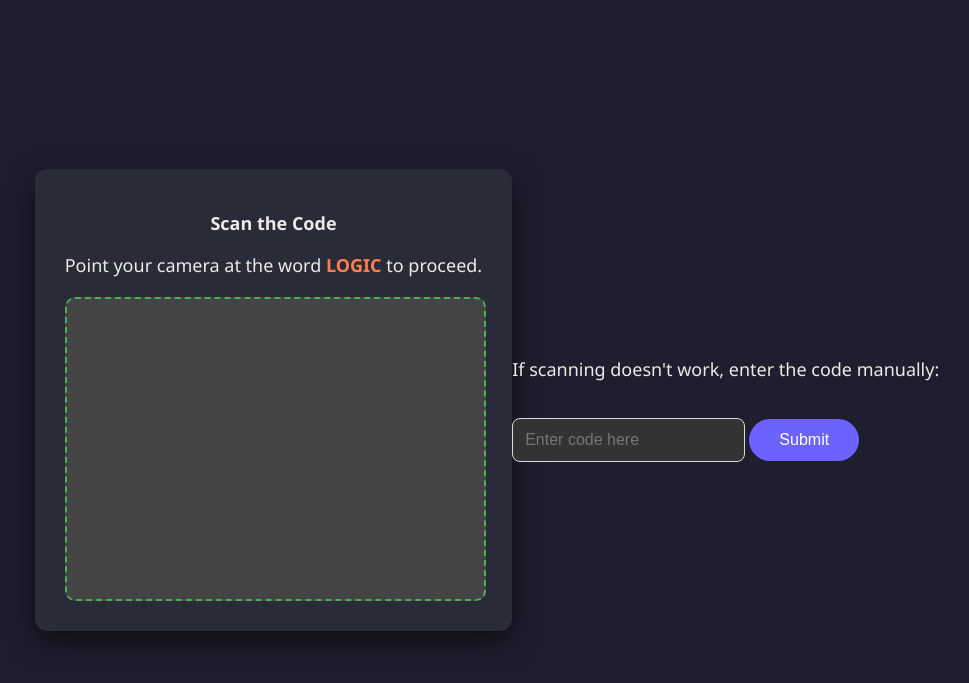
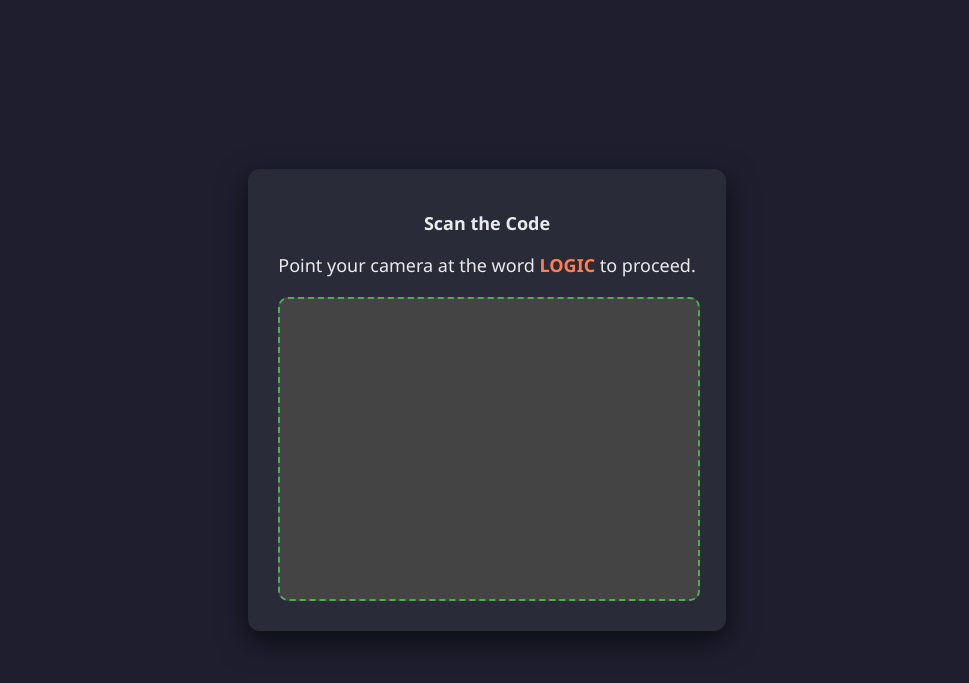
Before and after one commit to Nuhayd12/AI_LAB_LOCKDOWN, a Flask app: page /scan2 in a window 1280 px wide. Shown: the top 683 px of the page, without its empty margins (153-1122 px from the left). Run offline with Flask 3, Linux system fonts and the light colour scheme; some libraries are stand-ins or nearby versions.

Commit message:
removed text message for each scan and replaced

```diff
--- a/templates/scan2.html
+++ b/templates/scan2.html
@@ -15,13 +15,6 @@
         <p>Point your camera at the word <strong>LOGIC</strong> to proceed.</p>
         <div id="scanner-container"></div>
         <div id="feedback" style="display:none;">Scanning Successful! Redirecting...</div>
-    </div>
-    <div>
-        <p>If scanning doesn't work, enter the code manually:</p>
-        <form method="POST" action="/scan2">
-            <input type="text" name="manual-code" placeholder="Enter code here" required>
-            <button type="submit">Submit</button>
-        </form>
     </div>
 
     <script>
```
Also changed, not shown: templates/scan3.html (+1 -7 lines).
